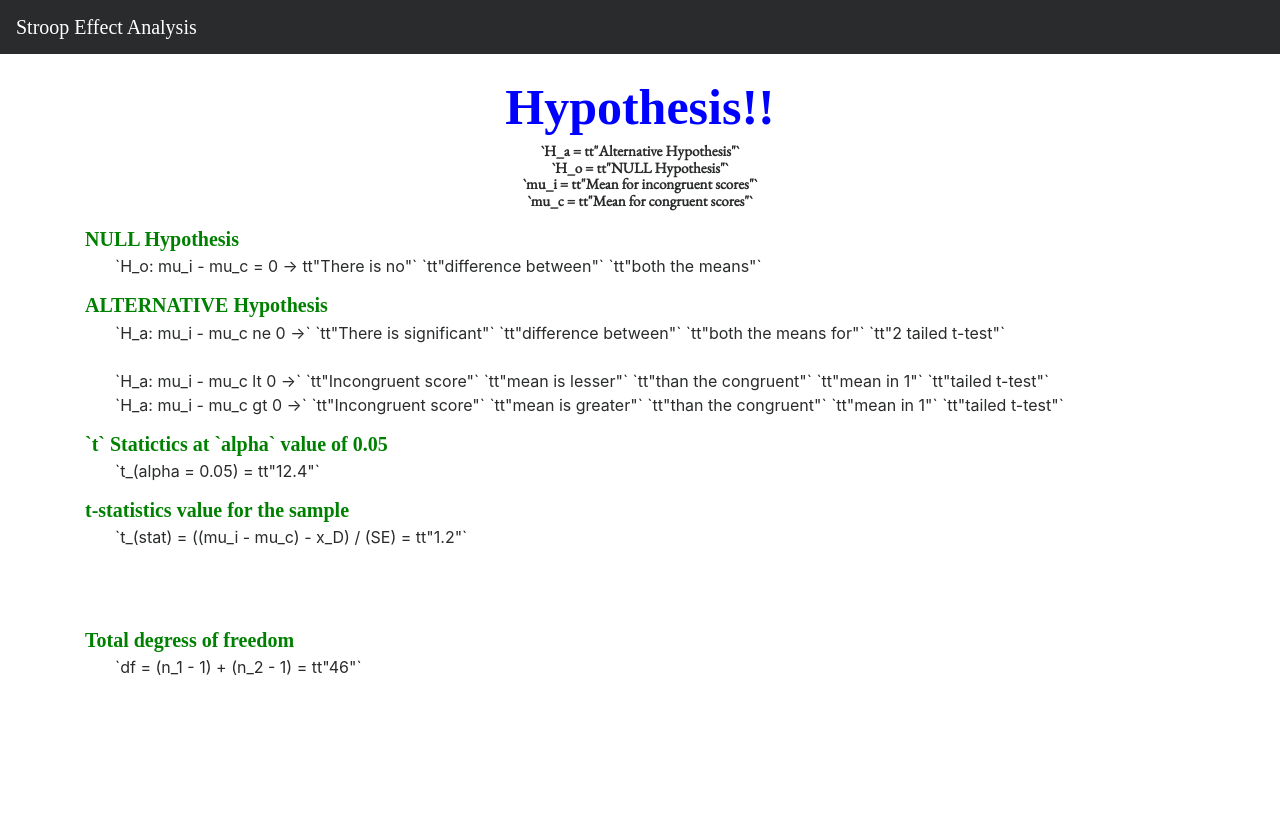
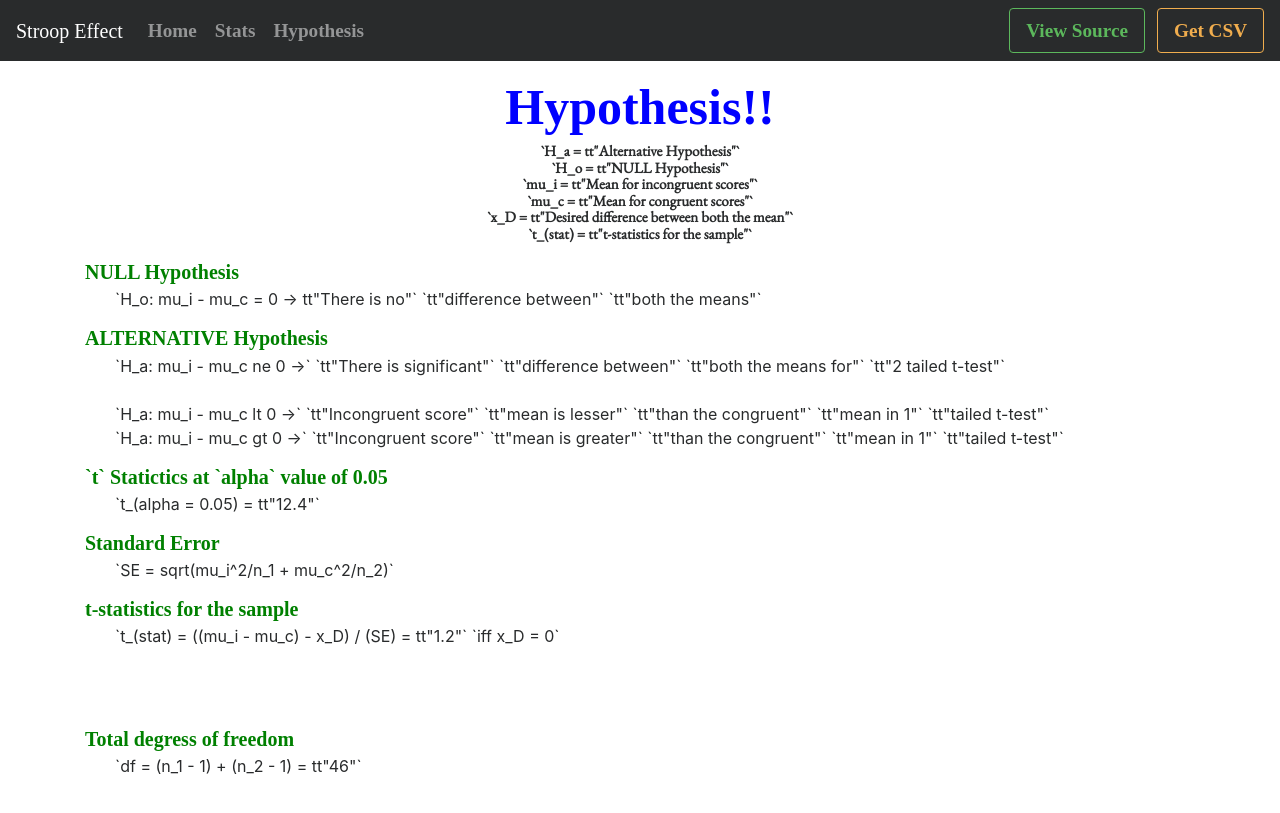
Before and after one commit to MayukhSobo/stroop_effect, a Jekyll site: the page built from hypothesis.html, in a window 1280 px wide. Shown: the top 813 px of the page. Built offline with Jekyll 4.4.1, drawn with Linux system fonts in a browser that asks for light colours; nearby versions of some CDN libraries; some web fonts are replaced.

Commit message:
Modified the nav bar

```diff
--- a/_includes/nav.html
+++ b/_includes/nav.html
@@ -1,3 +1,26 @@
-<nav class="navbar navbar-toggleable-md navbar-inverse fixed-top bg-inverse">
-  <a class="navbar-brand" href="index.html"> Stroop Effect Analysis </a>
-</nav>
+ <nav class="navbar navbar-toggleable-md navbar-inverse bg-inverse fixed-top">
+      <button class="navbar-toggler navbar-toggler-right" type="button" data-toggle="collapse" data-target="#navbarsExampleDefault" aria-controls="navbarsExampleDefault" aria-expanded="false" aria-label="Toggle navigation">
+      <span class="navbar-toggler-icon"></span>
+      </button>
+      <a class="navbar-brand" href="index.html">Stroop Effect</a>
+
+      <div class="collapse navbar-collapse" id="navbarsExampleDefault">
+        <ul class="navbar-nav mr-auto">
+          <li class="nav-item">
+            <a class="nav-link btn" href="index.html">Home</a>
+          </li>
+          <li class="nav-item">
+            <a class="nav-link btn" href="statistics.html">Stats</a>
+          </li>
+          <li class="nav-item">
+            <a class="nav-link btn" href="hypothesis.html">Hypothesis</a>
+          </li>
+        </ul>
+          <button class="btn btn-outline-success" type="button">
+            <a href="https://github.com/MayukhSobo/stroop_effect">View Source</a>
+          </button>
+          <button class="btn btn-outline-warning space" type="button">
+            <a href="https://drive.google.com/file/d/0B9Yf01UaIbUgQXpYb2NhZ29yX1U/view">Get CSV</a>
+          </button>
+      </div>
+    </nav>
--- a/css/main.css
+++ b/css/main.css
@@ -139,3 +139,10 @@ em {
 .tab-up {
 	margin-top: 30px;
 }
+.space {
+	margin-left: 12px;
+}
+.btn a {
+	text-decoration: none;
+	color: inherit;
+}
--- a/hypothesis.html
+++ b/hypothesis.html
@@ -11,6 +11,8 @@ layout: default
 				`H_o = tt"NULL Hypothesis"`<br>
 				`mu_i = tt"Mean for incongruent scores"`<br>
 				`mu_c = tt"Mean for congruent scores"`<br>
+				`x_D = tt"Desired difference between both the mean"`<br>
+				`t_(stat) = tt"t-statistics for the sample"`<br>
 			</div></h3>
 			<p>
 				<h3><span id="green" class="wow zoomIn delay"> NULL Hypothesis</span></h3>
@@ -55,10 +57,20 @@ layout: default
 			<!--#####################-->
 			<p>
 				<h3><span id="green" class="tab-up wow zoomIn delay">
-					t-statistics value for the sample
+					Standard Error
+				</span></h3>
+				<div class="tab wow bounceInRight">
+					`SE = sqrt(mu_i^2/n_1 + mu_c^2/n_2)`
+				</div>
+			</p>
+			<!--#####################-->
+			<p>
+				<h3><span id="green" class="tab-up wow zoomIn delay">
+					t-statistics for the sample
 				</span></h3>
 				<div class="tab wow bounceInRight">
 					`t_(stat) = ((mu_i - mu_c) - x_D) / (SE) = tt"1.2"`
+						`iff x_D = 0`
 				</div>
 			</p>
 			<br><br>
```
Also changed, not shown: 1 other file.
